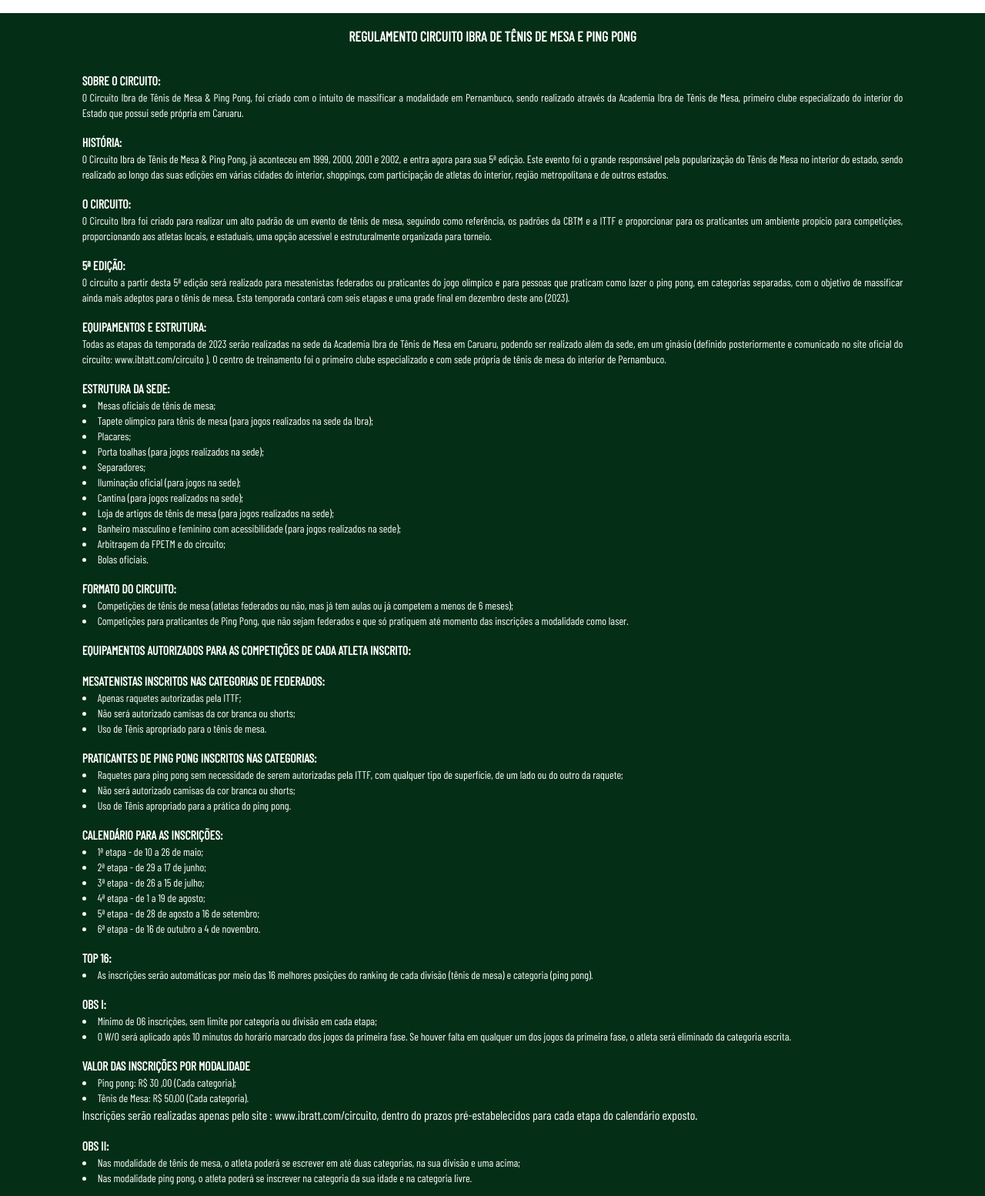
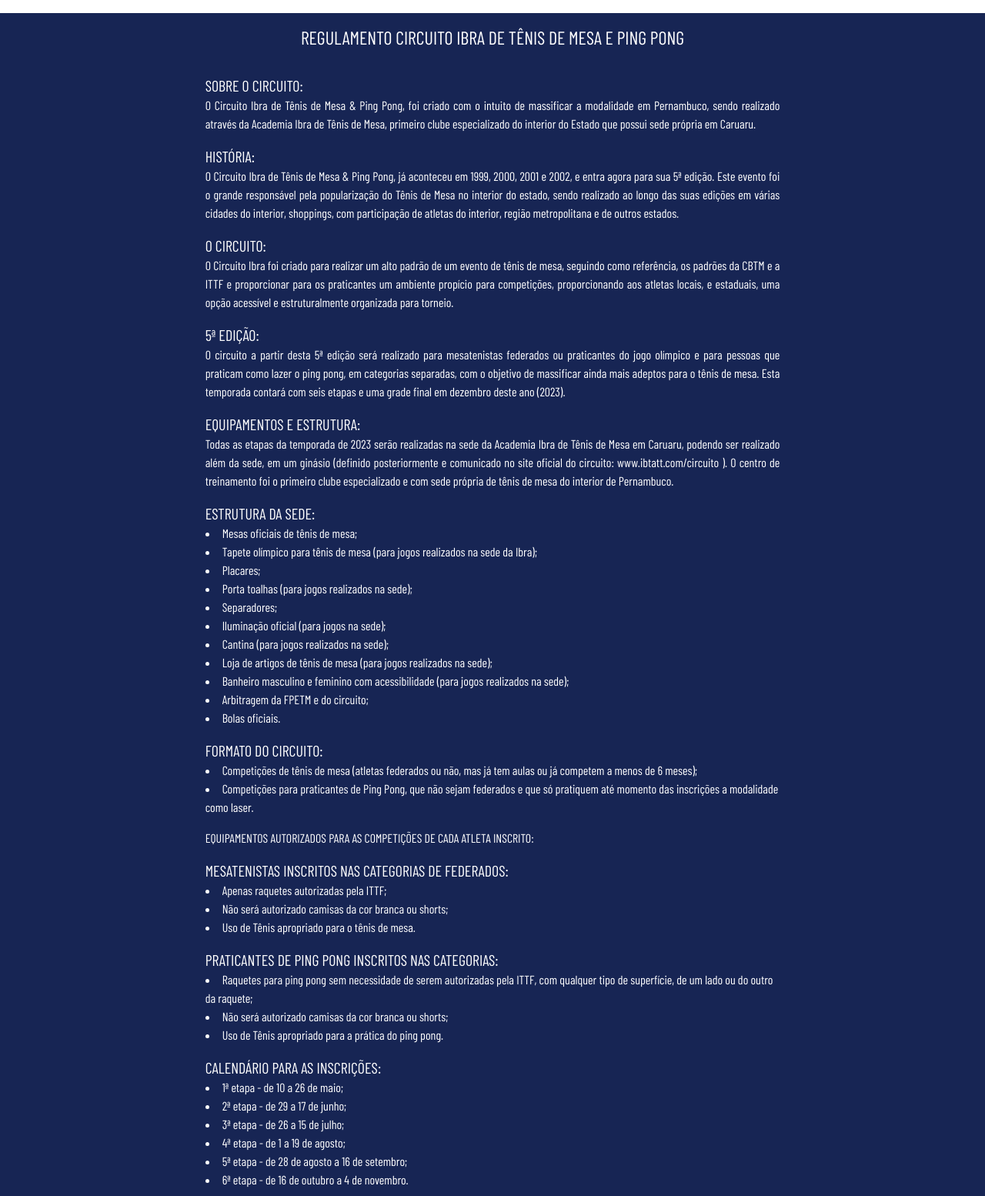
Before and after one commit to Marcoswodbarros/ibra-tenis-de-mesa, a website: page regulamento.html in a window 1280 px wide. Shown: the part 63-1617 px from the top of the page at 77% size. Drawn offline with nearby package versions, Linux system fonts and the light colour scheme.

Commit message:
Updating colors and fonts

```diff
--- a/regulamento.html
+++ b/regulamento.html
@@ -52,13 +52,13 @@
         </div>
     </header>
 
-    <main class="bg-green-950 flex justify-around">
-        <section class="text-white font-barlow flex flex-col gap-y-4 w-10/12">
-            <h1 class="text-lg font-semibold uppercase text-center py-4">Regulamento Circuito Ibra de Tênis de
+    <main class="bg-blue-950 flex justify-around">
+        <section class="text-white font-barlow flex flex-col gap-y-4 w-10/12 lg:w-7/12">
+            <h1 class="text-2xl uppercase text-center py-4">Regulamento Circuito Ibra de Tênis de
                 Mesa e Ping Pong</h1>
             <article>
-                <h3 class="font-semibold uppercase">Sobre o circuito:</h3>
-                <p class="text-sm text-justify">O Circuito Ibra de Tênis de Mesa & Ping Pong, foi criado com o intuito de massificar
+                <h3 class="uppercase text-xl">Sobre o circuito:</h3>
+                <p class="text-justify">O Circuito Ibra de Tênis de Mesa & Ping Pong, foi criado com o intuito de massificar
                     a modalidade em
                     Pernambuco, sendo realizado através da Academia Ibra de Tênis de Mesa, primeiro clube especializado
                     do
@@ -66,8 +66,8 @@
             </article>
 
             <article>
-                <h3 class="font-semibold uppercase">História:</h3>
-                <p class="text-sm text-justify">O Circuito Ibra de Tênis de Mesa & Ping Pong, já aconteceu em 1999, 2000, 2001 e
+                <h3 class="uppercase text-xl">História:</h3>
+                <p class="text-justify">O Circuito Ibra de Tênis de Mesa & Ping Pong, já aconteceu em 1999, 2000, 2001 e
                     2002, e entra agora
                     para sua 5ª edição. Este evento foi o grande responsável pela popularização do Tênis de Mesa no
                     interior do estado, sendo realizado ao longo das suas edições em várias cidades do interior,
@@ -75,8 +75,8 @@
             </article>
 
             <article>
-                <h3 class="font-semibold uppercase">O circuito:</h3>
-                <p class="text-sm text-justify">O Circuito Ibra foi criado para realizar um alto padrão de um evento de tênis de
+                <h3 class="uppercase text-xl">O circuito:</h3>
+                <p class="text-justify">O Circuito Ibra foi criado para realizar um alto padrão de um evento de tênis de
                     mesa, seguindo como
                     referência, os padrões da CBTM e a ITTF e proporcionar para os praticantes um ambiente propício para
                     competições, proporcionando aos atletas locais, e estaduais, uma opção acessível e estruturalmente
@@ -84,8 +84,8 @@
             </article>
 
             <article>
-                <h3 class="font-semibold uppercase">5ª edição:</h3>
-                <p class="text-sm text-justify">O circuito a partir desta 5ª edição será realizado para mesatenistas federados ou
+                <h3 class="uppercase text-xl">5ª edição:</h3>
+                <p class="text-justify">O circuito a partir desta 5ª edição será realizado para mesatenistas federados ou
                     praticantes do jogo
                     olímpico e para pessoas que praticam como lazer o ping pong, em categorias separadas, com o objetivo
                     de massificar ainda mais adeptos para o tênis de mesa. Esta temporada contará com seis etapas e uma
@@ -93,8 +93,8 @@
             </article>
 
             <article>
-                <h3 class="font-semibold uppercase">Equipamentos e estrutura:</h3>
-                <p class="text-sm text-justify">Todas as etapas da temporada de 2023 serão realizadas na sede da Academia Ibra de
+                <h3 class="uppercase text-xl">Equipamentos e estrutura:</h3>
+                <p class="text-justify">Todas as etapas da temporada de 2023 serão realizadas na sede da Academia Ibra de
                     Tênis de Mesa em
                     Caruaru, podendo ser realizado além da sede, em um ginásio (definido posteriormente e comunicado no
                     site oficial do circuito: www.ibtatt.com/circuito ).
@@ -103,8 +103,8 @@
             </article>
 
             <article>
-                <h3 class="font-semibold uppercase">Estrutura da sede:</h3>
-                <ul class="text-sm list-disc list-inside">
+                <h3 class="uppercase text-xl">Estrutura da sede:</h3>
+                <ul class="list-disc list-inside">
                     <li>Mesas oficiais de tênis de mesa;</li>
                     <li>Tapete olímpico para tênis de mesa (para jogos realizados na sede da Ibra);</li>
                     <li>Placares;</li>
@@ -120,8 +120,8 @@
             </article>
 
             <article>
-                <h3 class="font-semibold uppercase">Formato do circuito:</h3>
-                <ul class="text-sm list-disc list-inside">
+                <h3 class="uppercase text-xl">Formato do circuito:</h3>
+                <ul class="list-disc list-inside">
                     <li>Competições de tênis de mesa (atletas federados ou não, mas já tem aulas ou já competem a menos
                         de 6 meses);</li>
 
@@ -130,11 +130,11 @@
                 </ul>
             </article>
 
-            <h2 class="font-semibold uppercase">Equipamentos autorizados para as competições de cada atleta inscrito:</h2>
+            <h2 class="uppercase">Equipamentos autorizados para as competições de cada atleta inscrito:</h2>
 
             <article>
-                <h3 class="font-semibold uppercase">Mesatenistas inscritos nas categorias de federados:</h3>
-                <ul class="text-sm list-disc list-inside">
+                <h3 class="uppercase text-xl">Mesatenistas inscritos nas categorias de federados:</h3>
+                <ul class="list-disc list-inside">
                     <li>Apenas raquetes autorizadas pela ITTF;</li>
                     <li>Não será autorizado camisas da cor branca ou shorts;</li>
                     <li>Uso de Tênis apropriado para o tênis de mesa.</li>
@@ -142,8 +142,8 @@
             </article>
 
             <article>
-                <h3 class="font-semibold uppercase">Praticantes de ping pong inscritos nas categorias:</h3>
-                <ul class="text-sm list-disc list-inside">
+                <h3 class="uppercase text-xl">Praticantes de ping pong inscritos nas categorias:</h3>
+                <ul class="list-disc list-inside">
                     <li>Raquetes para ping pong sem necessidade de serem autorizadas pela ITTF, com qualquer tipo de
                         superfície, de um lado ou do outro da raquete;</li>
                     <li>Não será autorizado camisas da cor branca ou shorts;</li>
@@ -152,8 +152,8 @@
             </article>
 
             <article>
-                <h3 class="font-semibold uppercase">Calendário para as inscrições:</h3>
-                <ul class="text-sm list-disc list-inside">
+                <h3 class="uppercase text-xl">Calendário para as inscrições:</h3>
+                <ul class="list-disc list-inside">
                     <li>1ª etapa - de 10 a 26 de maio;</li>
                     <li>2ª etapa - de 29 a 17 de junho;</li>
                     <li>3ª etapa - de 26 a 15 de julho;</li>
@@ -164,16 +164,16 @@
             </article>
 
             <article>
-                <h3 class="font-semibold uppercase">Top 16:</h3>
-                <ul class="text-sm list-disc list-inside">
+                <h3 class="uppercase text-xl">Top 16:</h3>
+                <ul class="list-disc list-inside">
                     <li>As inscrições serão automáticas por meio das 16 melhores posições do ranking de cada divisão
                         (tênis de mesa) e categoria (ping pong).</li>
                 </ul>
             </article>
 
             <article>
-                <h3 class="font-semibold uppercase">Obs I:</h3>
-                <ul class="text-sm list-disc list-inside">
+                <h3 class="uppercase text-xl">Obs I:</h3>
+                <ul class="list-disc list-inside">
                     <li>Mínimo de 06 inscrições, sem limite por categoria ou divisão em cada etapa;</li>
                     <li>
                         O W/O será aplicado após 10 minutos do horário marcado dos jogos da primeira fase. Se houver
@@ -183,8 +183,8 @@
             </article>
 
             <article>
-                <h3 class="font-semibold uppercase">Valor das inscrições por modalidade</h3>
-                <ul class="text-sm list-disc list-inside">
+                <h3 class="uppercase text-xl">Valor das inscrições por modalidade</h3>
+                <ul class="list-disc list-inside">
                     <li>Ping pong: R$ 30 ,00 (Cada categoria); </li>
                     <li>Tênis de Mesa: R$ 50,00 (Cada categoria).</li>
                 </ul>
@@ -195,8 +195,8 @@
             </article>
 
             <article>
-                <h3 class="font-semibold uppercase">Obs II:</h3>
-                <ul class="text-sm list-disc list-inside">
+                <h3 class="uppercase text-xl">Obs II:</h3>
+                <ul class="list-disc list-inside">
                     <li>Nas modalidade de tênis de mesa, o atleta poderá se escrever em até duas categorias, na sua
                         divisão e uma acima;</li>
                     <li>Nas modalidade ping pong, o atleta poderá se inscrever na categoria da sua idade e na categoria
@@ -205,8 +205,8 @@
             </article>
 
             <article>
-                <h3 class="font-semibold uppercase">Calendário do circuito</h3>
-                <ul class="text-sm list-disc list-inside">
+                <h3 class="uppercase text-xl">Calendário do circuito</h3>
+                <ul class="list-disc list-inside">
                     <li>02 a 04 de junho de 2023;</li>
                     <li>30 de junho a 02 de julho de 2023;</li>
                     <li>04 a 06 de agosto de 2023;</li>
@@ -219,8 +219,8 @@
             </article>
 
             <article>
-                <h3 class="font-semibold uppercase">Características dos inscritos por etapa:</h3>
-                <ul class="text-sm list-disc list-inside">
+                <h3 class="uppercase text-xl">Características dos inscritos por etapa:</h3>
+                <ul class="list-disc list-inside">
                     <li>
                         Categorias de Tênis de Mesa: Jogadores matriculados em alguma escolinha de tênis de mesa ou
                         que tenham o seu nome vinculado por alguma federação de Tênis de mesa;
@@ -235,8 +235,8 @@
             </article>
 
             <article>
-                <h3 class="font-semibold uppercase">Premiações:</h3>
-                <ul class="text-sm list-disc list-inside">
+                <h3 class="uppercase text-xl">Premiações:</h3>
+                <ul class="list-disc list-inside">
                     <li>1º colocado: Troféu e Medalha (Tênis de Mesa);</li>
                     <li>2º colocado: Medalha de Prata (Tênis de Mesa);</li>
                     <li>3º colocado: Duas Medalhas de Bronze (Tênis de Mesa);</li>
@@ -248,13 +248,13 @@
                     </li>
                 </ul>
 
-                <ul class="text-sm list-disc list-inside">
+                <ul class="list-disc list-inside">
                     <li>1º colocado: Medalha (Ping Pong);</li>
                     <li>2º colocado: Medalha de Prata (Ping Pong);</li>
                     <li>3º colocado: Duas Medalhas de Bronze (Ping Pong).</li>
                 </ul>
 
-                <ul class="text-sm list-disc list-inside">
+                <ul class="list-disc list-inside">
                     <li>
                         Troféu para o clube que mais pontuar em cada etapa seguindo a soma dos resultados dos seus
                         atletas (Tênis de Mesa + Ping Pong);
@@ -265,9 +265,9 @@
             </article>
 
             <article>
-                <h3 class="font-semibold uppercase">Premiação TOP 16:</h3>
+                <h3 class="uppercase text-xl">Premiação TOP 16:</h3>
                 <h4>Os campeões de cada modalidade, em suas referidas categorias receberão:</h4>
-                <ul class="text-sm list-disc list-inside">
+                <ul class="list-disc list-inside">
                     <li>1º lugar - Troféu Hugo Hoyama + Medalha + Premiação em Dinheiro;</li>
                     <li>2º e os dois 3º lugares - Medalhas;</li>
                     <li>Será entregue o troféu eficiência para os três melhores clubes da temporada 2023;</li>
@@ -277,10 +277,10 @@
             </article>
 
             <article>
-                <h3 class="font-semibold uppercase">Divisões que serão disputadas no circuito:</h3>
-                <h4 class="font-semibold">Masculino e Feminino:</h4>
+                <h3 class="uppercase text-xl">Divisões que serão disputadas no circuito:</h3>
+                <h4 class="uppercase">Masculino e Feminino:</h4>
                 <h5>Inscritos ou inscritas nas categorias de Ping Pong:</h5>
-                <ul class="text-sm list-disc list-inside pb-4">
+                <ul class="list-disc list-inside pb-4">
                     <li>6 a 8 anos;</li>
                     <li>9 a 10 anos;</li>
                     <li>11 a 12 anos;</li>
@@ -294,9 +294,9 @@
                     <li>a partir de 70 anos.</li>
                 </ul>
 
-                <h4 class="font-semibold">Masculino e Feminino:</h4>
+                <h4 class="uppercase">Masculino e Feminino:</h4>
                 <h5>Inscritos ou inscritas no tênis de mesa:</h5>
-                <ul class="text-sm list-disc list-inside">
+                <ul class="list-disc list-inside">
                     <li>Divisão A;</li>
                     <li>Divisão B;</li>
                     <li>Divisão C;</li>
```
Also changed, not shown: circuito.html (+1 -1 lines), dist/output.css, src/images/circuito-layout.jpeg, src/images/circuito-layout2.jpeg (added).
